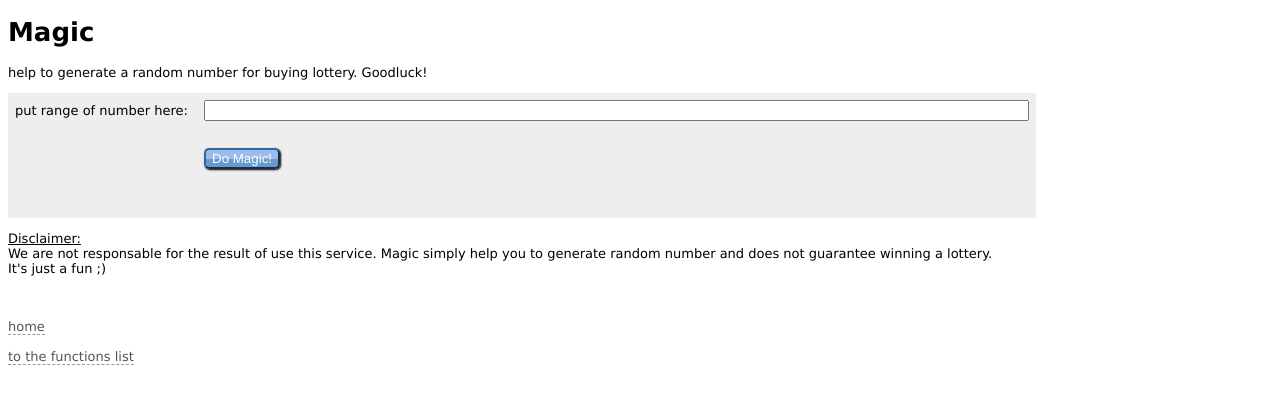
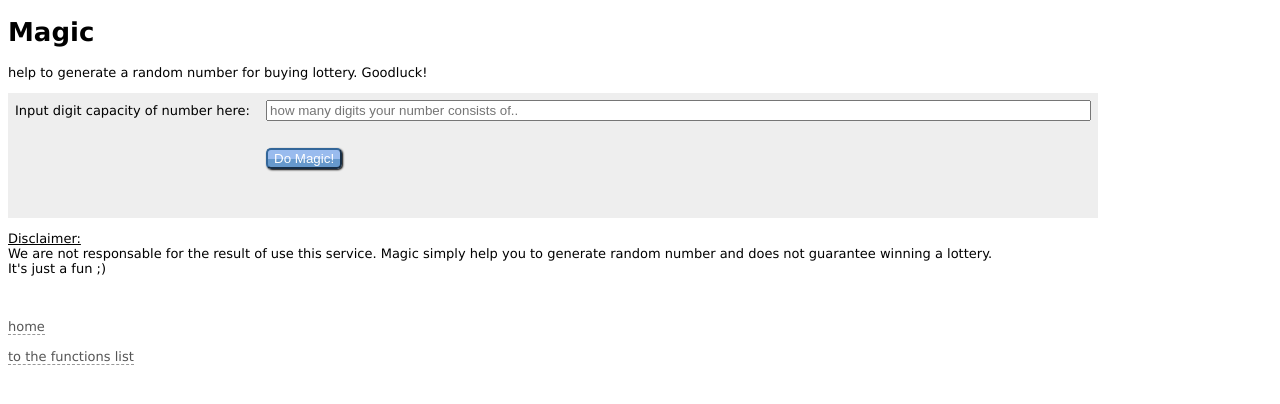
Before and after one commit to SrGrey/Usefulsite, a Django app: page /useful/Magic in a window 1280 px wide. Shown: the top 404 px of the page. Run offline with Django 3.2, Linux system fonts and the light colour scheme.

Commit message:
Update Magic
Placeholder

```diff
--- a/usefulsite/templates/useful/Magic.html
+++ b/usefulsite/templates/useful/Magic.html
@@ -13,8 +13,8 @@
       <form action="/useful/Magic" method="post" >{% csrf_token %}
         <table bgcolor="#eeeeee" cellpadding="5">
             <tr>
-                <td>put range of number here:&nbsp;<br><br></td>
-                <td><input type="text" required name="num_length" size="100"><br><br></td>
+                <td>Input digit capacity of number here:&nbsp;<br><br></td>
+                <td><input type="text" placeholder="how many digits your number consists of.. " required name="num_length" size="100"><br><br></td>
             </tr>
             <!--tr>
                 <td>replace this: </td>
```
